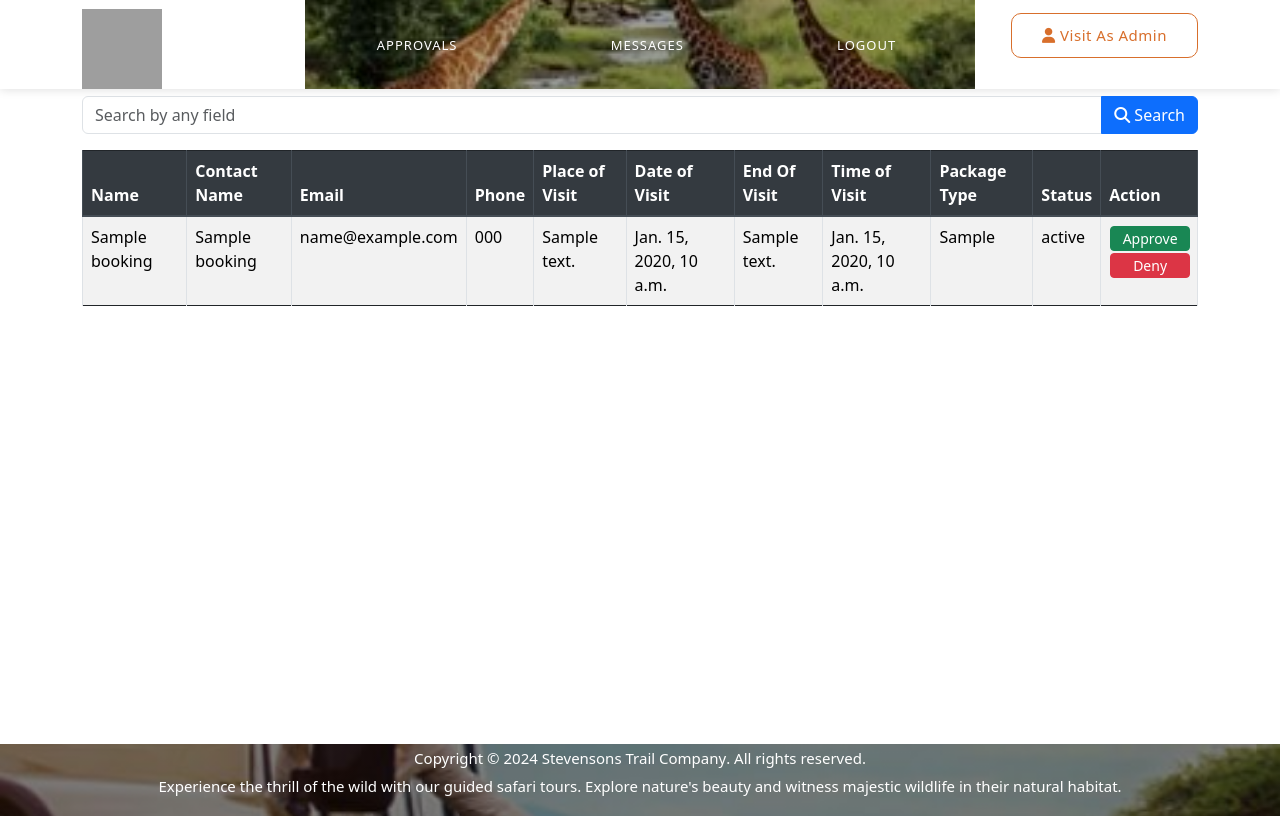
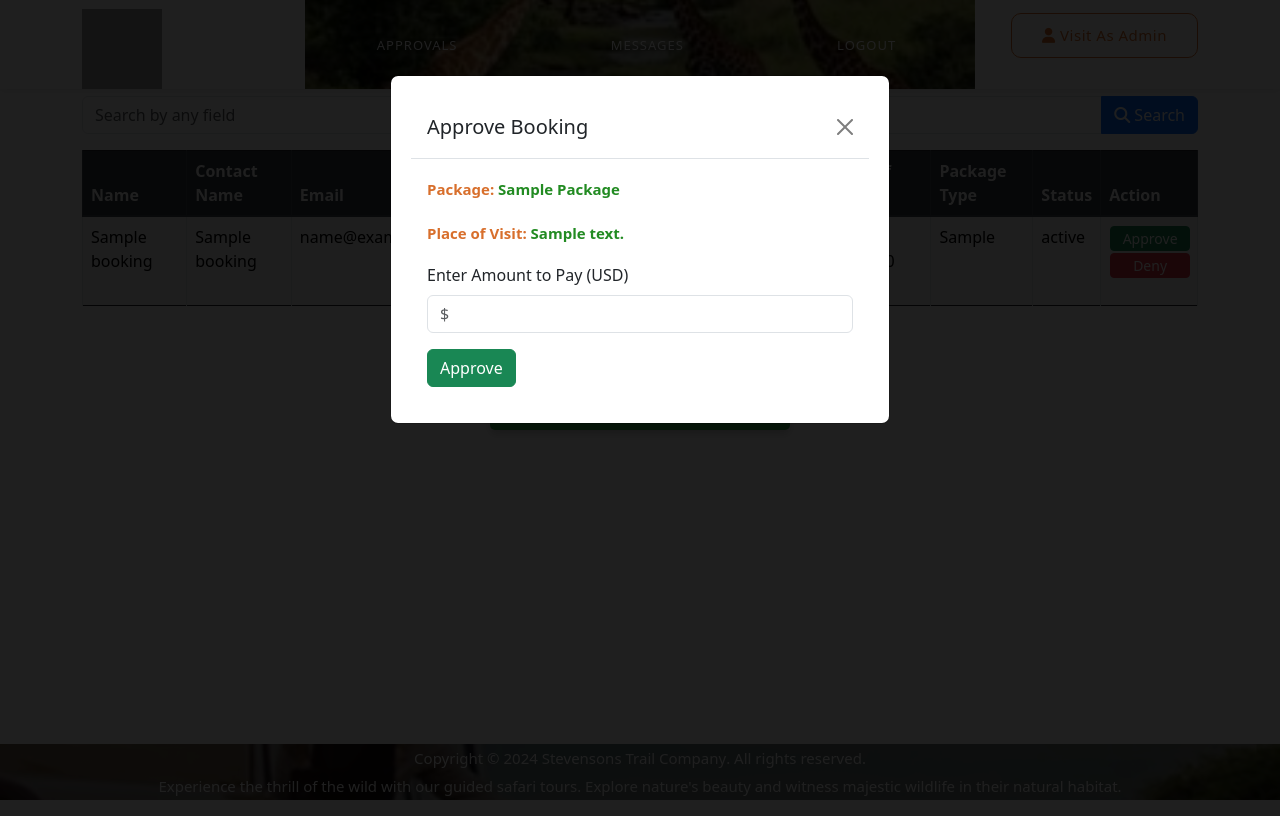
Before and after one commit to Kurgat094/django-tour, a Django app: template wildsafari/tour/templates/admin/approvals.html in a window 1280 px wide, after a click on "Approve". Run offline with Django 3.2, Linux system fonts and the light colour scheme; the template is opened without the code that fills it: most values are stand-ins (such as "Sample title", 1, 10 or a date in 2020); one stand-in notice (Sample message) is shown; some libraries are stand-ins or nearby versions; grey boxes are pictures that could not be loaded.

Commit message:
hid keys

```diff
--- a/wildsafari/tour/templates/admin/approvals.html
+++ b/wildsafari/tour/templates/admin/approvals.html
@@ -21,7 +21,26 @@ Admin Approvals
         </div>
     </div>
     <div class="table-responsive">
-        <table id="bookingsTable" class="table table-bordered table-striped table-hover">
+        <table class="table table-bordered table-striped table-hover ">
+            {% if form.errors %}
+                <div class="alert alert-warning" role="alert">
+                    <ul class="mb-0">
+                        {% for key, error in form.errors.items %}
+                            <li>{{ error }}</li>
+                        {% endfor %}
+                    </ul>
+                </div>
+              {% endif %}
+              {% if messages %}
+              <div id="popup-message-container">
+                  {% for message in messages %}
+                      <div class="popup-message">
+                          {{ message }}
+                          <span class="close-btn" onclick="closePopup(this)">&times;</span>
+                      </div>
+                  {% endfor %}
+              </div>
+          {% endif %}
             <thead class="thead-dark">
                 <tr>
                     <th>Name</th>
@@ -59,6 +78,30 @@ Admin Approvals
                             <a href="{% url 'denial' booking.id %}" class="btn btn-danger btn-sm" style="margin:1px; padding:1px; width:100%;">Deny</a>
                         </td>
                     </tr>
+
+                    <!-- Modal for Approve -->
+                    <div class="modal fade" id="approveModal{{ booking.id }}" tabindex="-1" aria-labelledby="approveModalLabel{{ booking.id }}" aria-hidden="true">
+                        <div class="modal-dialog">
+                            <div class="modal-content">
+                                <div class="modal-header">
+                                    <h5 class="modal-title" id="approveModalLabel{{ booking.id }}">Approve Booking</h5>
+                                    <button type="button" class="btn-close" data-bs-dismiss="modal" aria-label="Close"></button>
+                                </div>
+                                <div class="modal-body">
+                                    <p  style="color: #228B22;"><strong style="color: #D86F2C;">Package:</strong> <b>{{ booking.tour_package }} Package</b> </p>
+                                    <p style="color: #228B22;"><strong style="color: #D86F2C;">Place of Visit:</strong> <b>{{ booking.place_of_visit }}</b></p>
+                                    <form method="POST" action="{% url 'approval' booking.id %}">
+                                        {% csrf_token %}
+                                        <div class="mb-3">
+                                            <label for="amount{{ booking.id }}" class="form-label">Enter Amount to Pay (USD)</label>
+                                            <input type="number" class="form-control" id="amount{{ booking.id }}" name="amount" placeholder="$" required>
+                                        </div>
+                                        <button type="submit" class="btn btn-success">Approve</button>
+                                    </form>
+                                </div>
+                            </div>
+                        </div>
+                    </div>
                 {% empty %}
                     <tr>
                         <td colspan="11" class="text-center">No bookings found.</td>
@@ -100,4 +143,5 @@ Admin Approvals
     });
 </script>
 
+
 {% endblock %}
```
Also changed, not shown: wildsafari/db.sqlite3.
